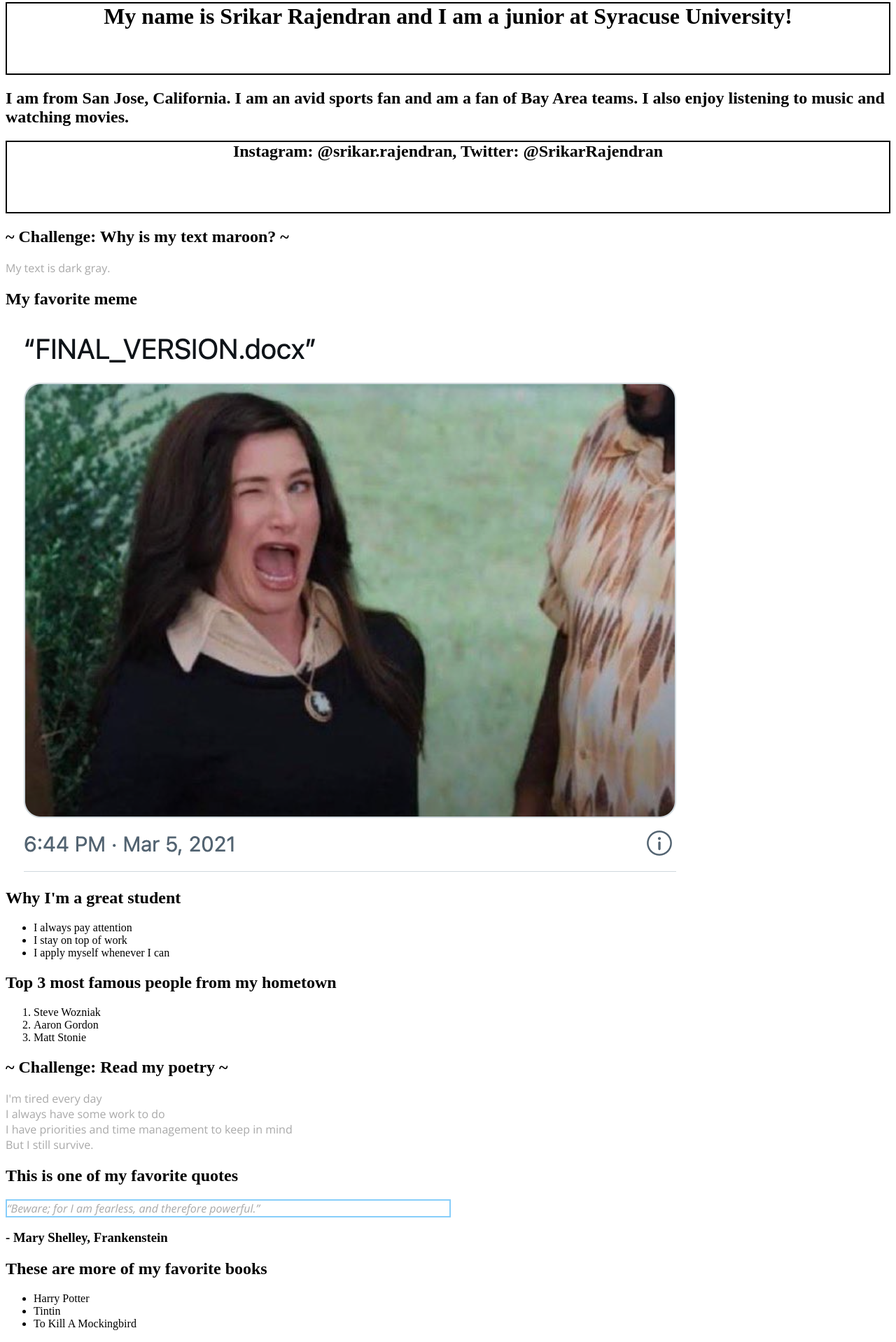
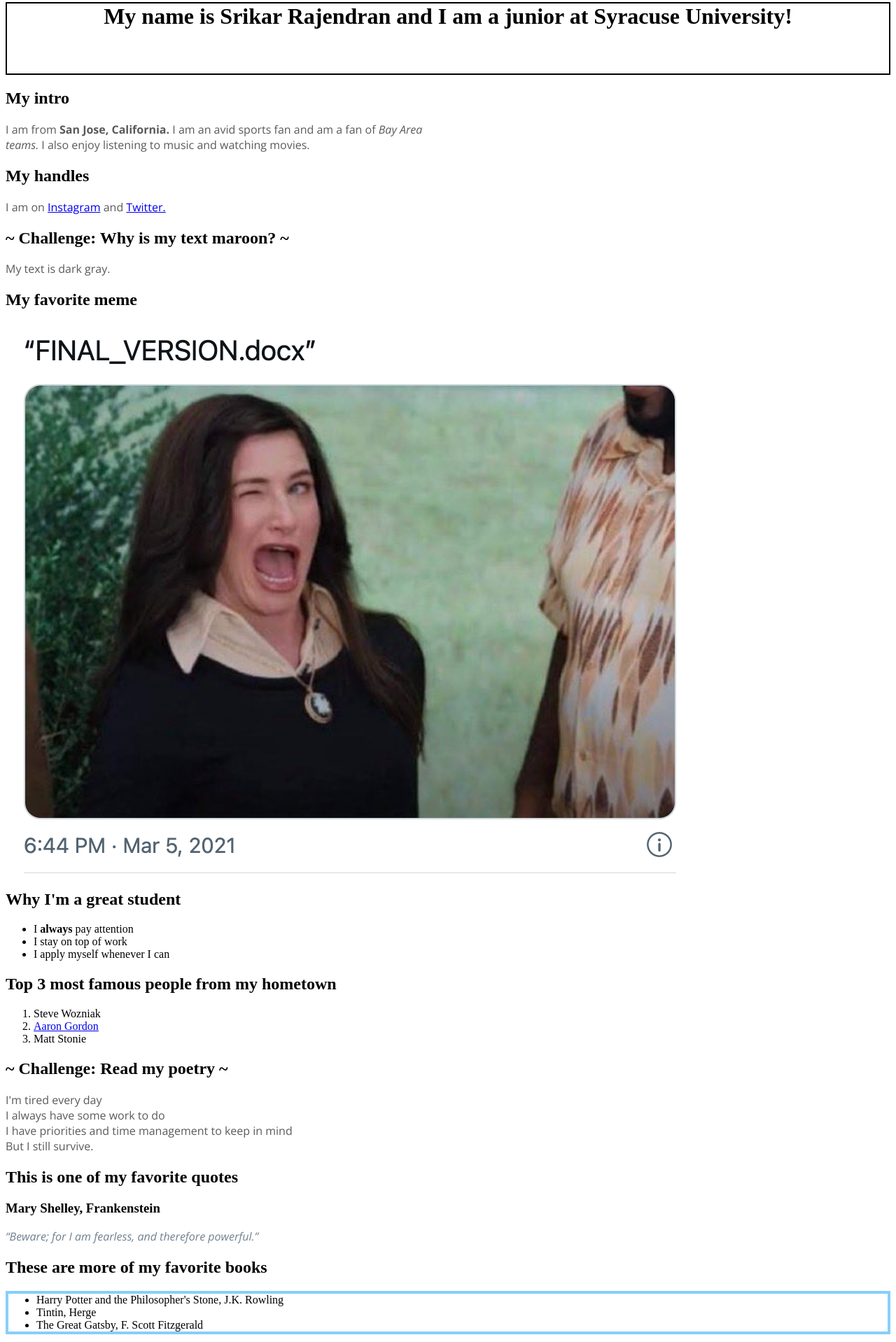
Before and after one commit to srikarrajendran/jnl221_rajendran, a plain HTML site: page basic.html in a window 1280 px wide. Shown: the part 163-2081 px from the top of the page at 70% size. Drawn offline with nearby package versions, Linux system fonts and the light colour scheme.

Commit message:
Add files via upload
Updated basic.html

```diff
--- a/basic.html
+++ b/basic.html
@@ -26,15 +26,18 @@
             }
 
             p {
-                color: #A9A9A9;
+                color: #5A5A5A;
                 font-size: 16px;
                 font-family: 'Open Sans', serif;
                 width: 50%;
             }
             #quote {
-                color: darkgray;
+                color: slategray;
                 font-style: italic;
-                border: solid lightskyblue 2px;
+            }
+
+            .book {
+                border: 4px solid lightskyblue;
             }
 
             #bargraph {
@@ -79,13 +82,13 @@
 
         <h1 class="alert">My name is Srikar Rajendran and I am a junior at Syracuse University!</h1>
 
-        <h2>I am from San Jose, California. I am an avid sports fan and am a fan of Bay Area teams. I also enjoy listening to music and watching movies.</h2>
-        <!-- Include: a brief intro to yourself -- where you're from, what you like to do for fun, what you're studying, and who your community or family is. -->
+        <h2>My intro</h2>
+        <!-- Include: a brief intro to yourself -- where you're from, what you like to do for fun, what you're studying, and who your community or family is. --> <p> I am from <strong>San Jose, California.</strong> I am an avid sports fan and am a fan of <i> Bay Area teams.</i> I also enjoy listening to music and watching movies.</p>
         <!-- Tags to use: <p>, <strong>, <i> -->
 
 
-        <h2 class="alert">Instagram: @srikar.rajendran, Twitter: @SrikarRajendran</h2>
-        <!-- Include: at least two handles for your social media accounts -->
+        <h2>My handles</h2>
+        <!-- Include: at least two handles for your social media accounts --> <p> I am on <a href="https://www.instagram.com/srikar.rajendran/" target="_blank">Instagram</a> and <a href="https://twitter.com/SrikarRajendran" target="_blank">Twitter.</a> </p>
         <!-- Tags to use: <p>, <a> -->
 
 
@@ -95,14 +98,14 @@
 
 
         <h2>My favorite meme</h2>
-        <!-- Include: "large_wink.png" as an image --> <img src="large_wink.png">
+        <!-- Include: "large_wink.png" as an image --> <img src="large_wink.png" alt="a funny meme about final versions of assignments">
         <!-- Tags to use: <img> -->
         <!-- Hint! Use 'reference_sheet.html', which you downloaded with this file, to remember how to include an image. -->
 
 
         <h2>Why I'm a great student</h2>
         <!-- Include: Use 'reference_sheet.html' to figure out how to add an unordered list here --> <ul>
-                <li>I always pay attention</li>
+                <li>I <strong>always</strong> pay attention</li>
                 <li>I stay on top of work</li>
                 <li>I apply myself whenever I can</li>
             </ul>
@@ -112,32 +115,30 @@
         <h2>Top 3 most famous people from my hometown</h2>
         <!-- Include: an ordered list --> <ol>
                 <li>Steve Wozniak</li>
-                <li>Aaron Gordon</li>
+                <li><a href= "https://en.wikipedia.org/wiki/Aaron_Gordon" target="_blank">Aaron Gordon</a></li>
                 <li>Matt Stonie</li>
             </ol>
         <!-- Tags to use: <ol>, <li>, <a> -->
 
 
         <h2> ~ Challenge: Read my poetry ~</h2>
-        <!-- Challenge! Use the internet to figure out what a <br> tag is. Write a short poem about your college experience so far. --> <p>I'm tired every day<br>
-I always have some work to do<br>
-I have priorities and time management to keep in mind<br>
-But I still survive. </p>
+        <!-- Challenge! Use the internet to figure out what a <br> tag is. Write a short poem about your college experience so far. --> <p>I'm tired every day<br>I always have some work to do<br>I have priorities and time management to keep in mind<br>But I still survive.</p>
         <!-- Tags to use: <p> tags for your lines of poetry, and at least two <br> tags -->
 
 
         <h2>This is one of my favorite quotes</h2>
-        <!-- Include: a quote from a book -- quote should be in italics and gray, title of source should be in an <h3> tag --> <p id="quote">“Beware; for I am fearless, and therefore powerful.”</p>
-            <h3> - Mary Shelley, Frankenstein </h3>
+        <!-- Include: a quote from a book -- quote should be in italics and gray, title of source should be in an <h3> tag -->
+            <h3>Mary Shelley, Frankenstein</h3>
+            <p id="quote">“Beware; for I am fearless, and therefore powerful.”</p>
         <!-- Tags to use: <h3>, <p> with an id named 'quote' that is styled in the <style> section -->
 
 
         <h2>These are more of my favorite books</h2>
-        <!-- Include: an unordered list of at least three books, list items should have a border --> <ul>
-                <li>Harry Potter</li>
-                <li>Tintin</li>
-                <li>To Kill A Mockingbird</li>
-            </ul>
+        <!-- Include: an unordered list of at least three books, list items should have a border --><ul class="book">
+                <li>Harry Potter and the Philosopher's Stone, J.K. Rowling</li>
+                <li>Tintin, Herge</li>
+                <li>The Great Gatsby, F. Scott Fitzgerald</li>
+        </ul>
         <!-- Tags to use: <ul>, <li> with classes named 'book' that is styled in the <style> section -->
 
 
```
